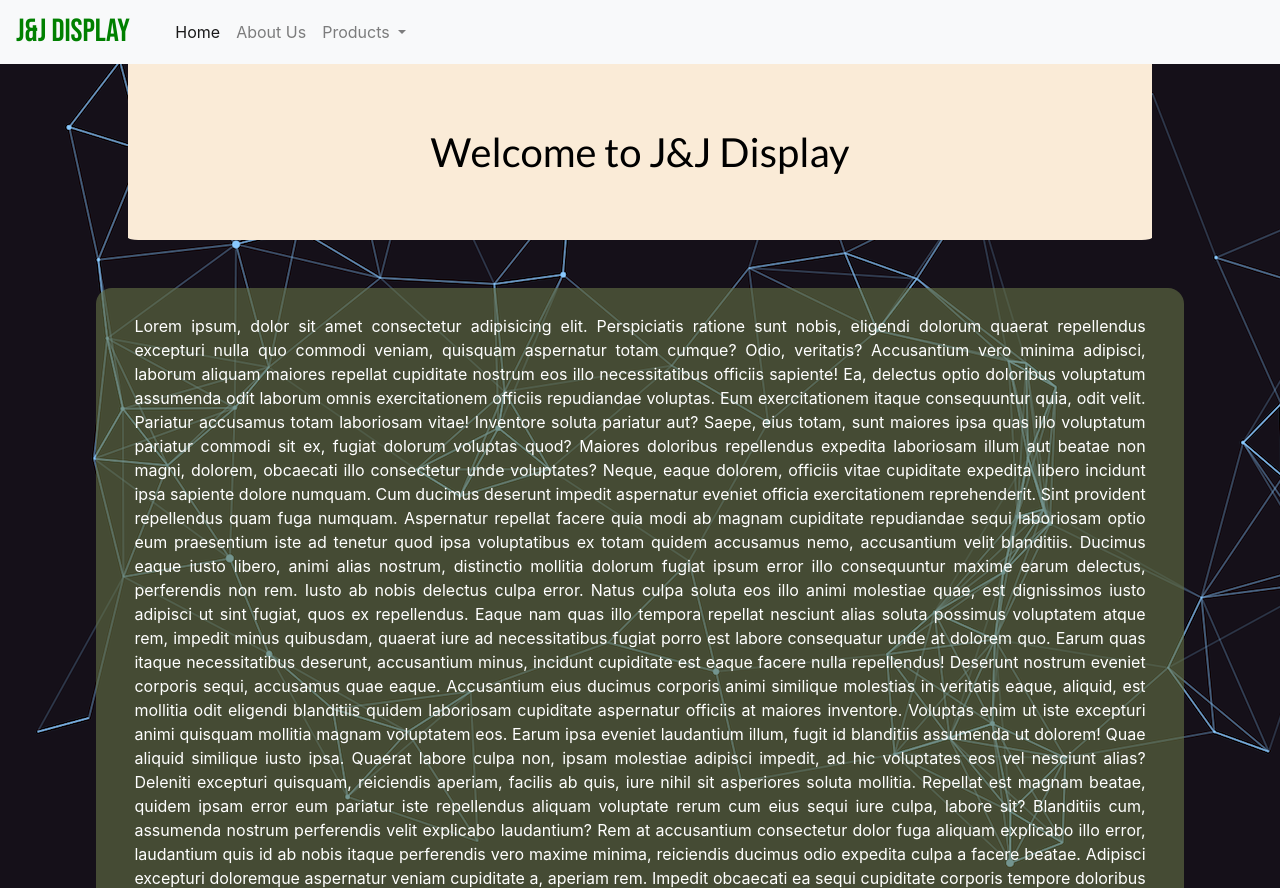
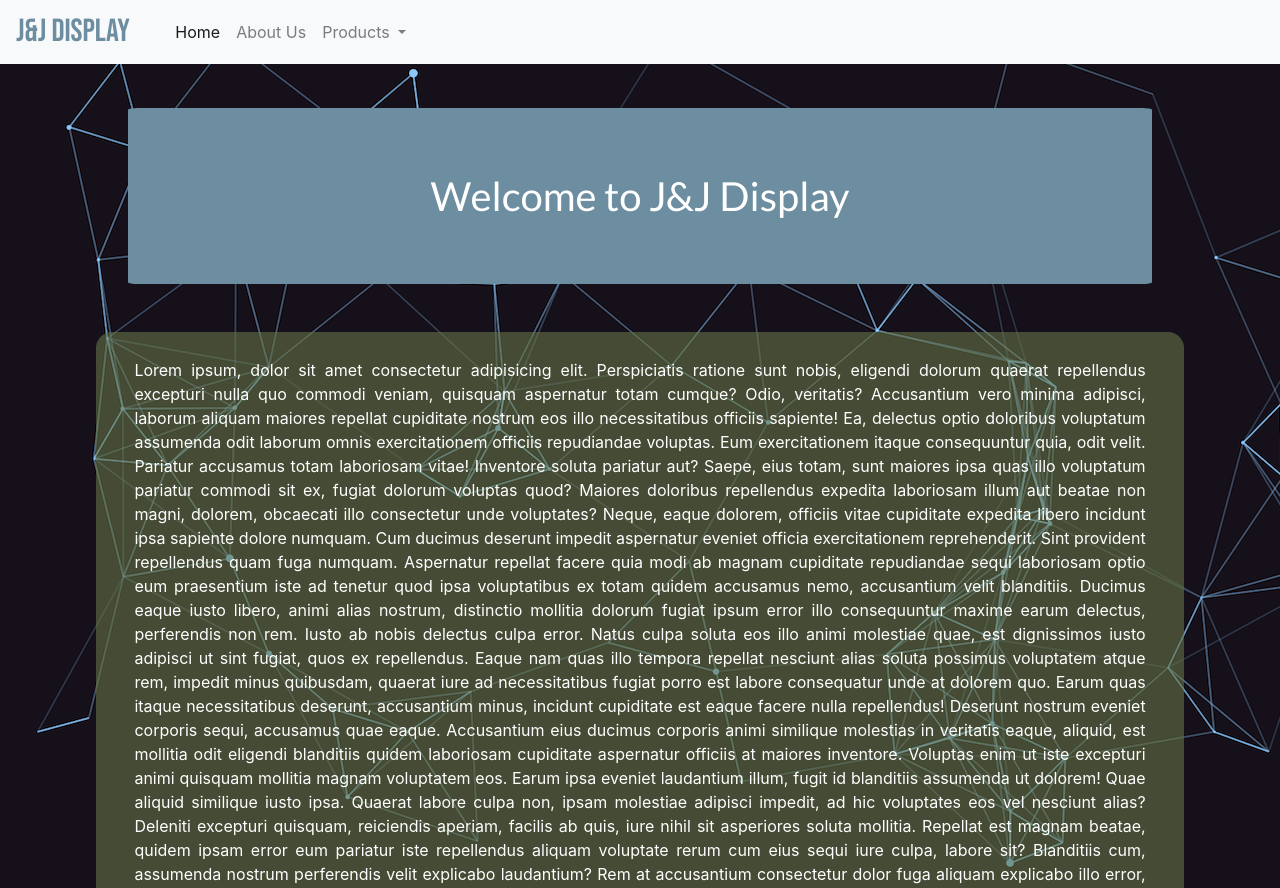
Before and after one commit to JJDISPLAYPL/jjdisplay.github.io, a plain HTML site: page index.html in a window 1280 px wide. Shown: the top 888 px of the page. Drawn offline with nearby package versions, Linux system fonts and the light colour scheme.

Commit message:
updated navbar and header

```diff
--- a/index.html
+++ b/index.html
@@ -57,6 +57,7 @@
 
 
     <div class="content">
+        <h2></h2>
         <h1>Welcome to J&J Display</h1>
 
         <div class="container-fluid contents">
--- a/styles.css
+++ b/styles.css
@@ -1,3 +1,4 @@
+
 body {
     background-image: url("pictures/bgrnd.png");
 
@@ -9,7 +10,7 @@ body {
 nav > a{
     text-decoration: none;
     font-family: 'Bebas Neue', cursive;
-    color: green;
+    color: #6D8EA0;
     font-size: 2em;
 }
 
@@ -21,11 +22,17 @@ h1{
     margin: auto;
     width:80%;
     text-align: center;
-    padding: 10% 2% 5% 2%;
-    background-color: antiquewhite;
+    padding: 5% 2% 5% 2%;
+    background-color: #6D8EA0;
     border-radius: 1%;
-    color: black;
+    color: white;
     font-family: 'Lato', sans-serif;
+}
+
+h2{
+    width: 100px;
+    height: 100px;
+    color: transparent;
 }
 
 .content{
```
